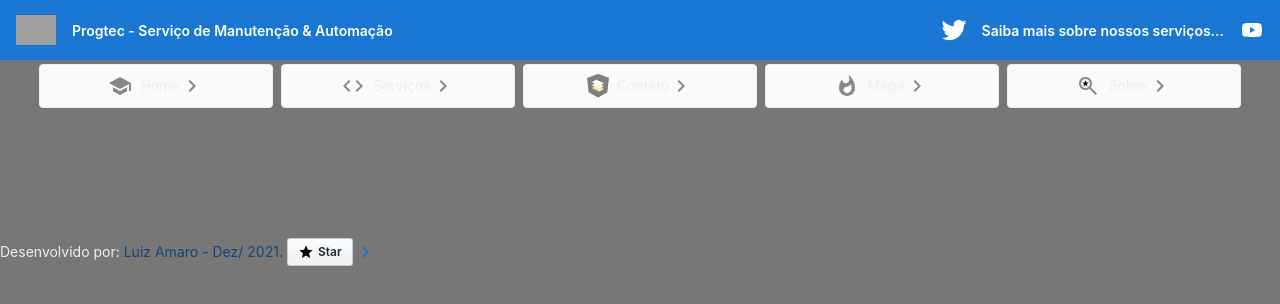
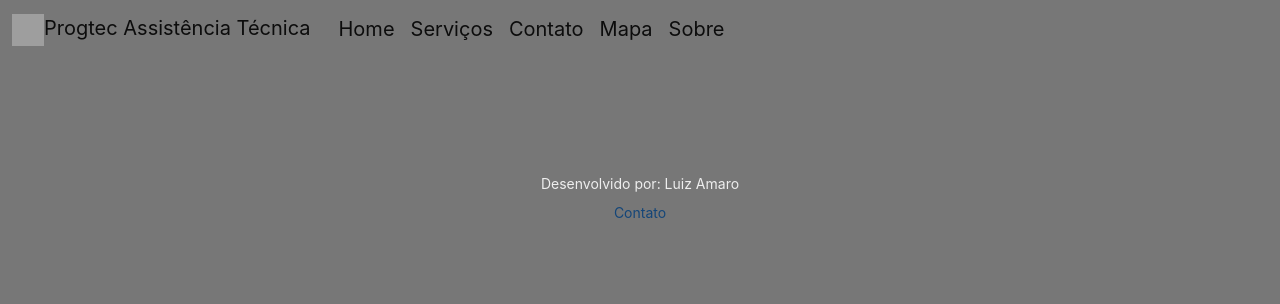
Before and after one commit to luizbarueri/Site_bootstrap_Exemplo, an Angular app: page / in a window 1280 px wide. Shown: the top 304 px of the page. Built offline with nearby package versions, Linux system fonts and the light colour scheme; grey boxes are pictures that could not be loaded.

Commit message:
alterado menu e rodape de angular para bootstrap

```diff
--- a/src/app/app.component.css
+++ b/src/app/app.component.css
@@ -5,6 +5,9 @@
     box-sizing: border-box;
     -webkit-font-smoothing: antialiased;
     -moz-osx-font-smoothing: grayscale;
+  }
+  nav {
+    font-size: 16pt;
   }
 
   h1,
@@ -22,38 +25,6 @@
 
   .spacer {
     flex: 1;
-  }
-
-  .toolbar {
-    position: absolute;
-    top: 0;
-    left: 0;
-    right: 0;
-    height: 60px;
-    display: flex;
-    align-items: center;
-    background-color: #1976d2;
-    color: white;
-    font-weight: 600;
-  }
-
-  .toolbar img {
-    margin: 0 16px;
-  }
-
-  .toolbar #twitter-logo {
-    height: 40px;
-    margin: 0 8px;
-  }
-
-  .toolbar #youtube-logo {
-    height: 40px;
-    margin: 0 16px;
-  }
-
-  .toolbar #twitter-logo:hover,
-  .toolbar #youtube-logo:hover {
-    opacity: 0.8;
   }
 
   .content {
@@ -147,7 +118,7 @@
   }
 
   a:hover {
-    color: #c95938;
+    color: #eee;
   }
 
   .terminal {
@@ -188,7 +159,7 @@
     box-shadow: 0px 3px 15px rgba(0, 0, 0, 0.2);
   }
 
-  footer {
+  /* footer {
     margin-top: 8px;
     display: flex;
     align-items: center;
@@ -198,7 +169,7 @@
   footer a {
     display: flex;
     align-items: center;
-  }
+  } */
 
   .github-star-badge {
     color: #24292e;
--- a/src/app/app.component.html
+++ b/src/app/app.component.html
@@ -7,62 +7,23 @@
 <!-- * * * * * * * * * * End of Placeholder * * * * * * * * * * * -->
 <!-- * * * * * * * * * * * * * * * * * * * * * * * * * * * * * * * -->
 <!-- Toolbar -->
-<div class="toolbar" role="banner">
-  <img
-    width="40"
-    alt="Progtec Logo"
-    src="../assets/images/KEY04.ICO"
-  />
-  <span>Progtec - Serviço de Manutenção & Automação</span>
-    <div class="spacer"></div>
-    <a aria-label="Angular on twitter" target="_blank" rel="noopener" href="https://progtec-assistencia-tecnica.negocio.site" title="Twitter">
-      <svg id="twitter-logo" height="24" data-name="Logo" xmlns="http://www.w3.org/2000/svg" viewBox="0 0 400 400">
-        <rect width="400" height="400" fill="none"/>
-        <path d="M153.62,301.59c94.34,0,145.94-78.16,145.94-145.94,0-2.22,0-4.43-.15-6.63A104.36,104.36,0,0,0,325,122.47a102.38,102.38,0,0,1-29.46,8.07,51.47,51.47,0,0,0,22.55-28.37,102.79,102.79,0,0,1-32.57,12.45,51.34,51.34,0,0,0-87.41,46.78A145.62,145.62,0,0,1,92.4,107.81a51.33,51.33,0,0,0,15.88,68.47A50.91,50.91,0,0,1,85,169.86c0,.21,0,.43,0,.65a51.31,51.31,0,0,0,41.15,50.28,51.21,51.21,0,0,1-23.16.88,51.35,51.35,0,0,0,47.92,35.62,102.92,102.92,0,0,1-63.7,22A104.41,104.41,0,0,1,75,278.55a145.21,145.21,0,0,0,78.62,23" fill="#fff"/>
-      </svg>
-    </a>
-
-    <span>{{ textoLogo.frase }} </span>
-
-    <a aria-label="Angular on YouTube" target="_blank" rel="noopener" href="https://www.google.com/search?q=Progtec+Assistencia+Tecnica&stick=H4sIAAAAAAAAAONgU1I1qLA0SU4zMEw2tDAzMEhMSTa1MqgwTjUwMEpOSU00NzFPSbNMXsQqHVCUn16SmqzgWFycWVySmpecmagQkpqcl5mcCABhC6HVRwAAAA&hl=pt-BR&mat=CUWljddJ5Y2gEmYB5zj54R1eV4wXVJY9n0dozoqkrjwlCabb6xZfaLhAIMvjpjDbxCpWpu-zf51wqveNQ5OqlquRPLrNWbr4j3IoBvqBhooUAc9JZBRD5jokQ5zUYaBODkpd-0vN4LLAsBVNCSJQE_M&authuser=0" title="YouTube">
-      <svg id="youtube-logo" height="24" width="24" data-name="Logo" xmlns="http://www.w3.org/2000/svg" viewBox="0 0 24 24" fill="#fff">
-        <path d="M0 0h24v24H0V0z" fill="none"/>
-        <path d="M21.58 7.19c-.23-.86-.91-1.54-1.77-1.77C18.25 5 12 5 12 5s-6.25 0-7.81.42c-.86.23-1.54.91-1.77 1.77C2 8.75 2 12 2 12s0 3.25.42 4.81c.23.86.91 1.54 1.77 1.77C5.75 19 12 19 12 19s6.25 0 7.81-.42c.86-.23 1.54-.91 1.77-1.77C22 15.25 22 12 22 12s0-3.25-.42-4.81zM10 15V9l5.2 3-5.2 3z"/>
-      </svg>
-    </a>
-</div>
-<!--MENU-->
-<div class="card-container">
-  <a class="card" rel="noopener" routerLink="home">
-    <svg class="material-icons" xmlns="http://www.w3.org/2000/svg" width="24" height="24" viewBox="0 0 24 24"><path d="M5 13.18v4L12 21l7-3.82v-4L12 17l-7-3.82zM12 3L1 9l11 6 9-4.91V17h2V9L12 3z"/></svg>
-    <span>Home</span>
-    <svg class="material-icons" xmlns="http://www.w3.org/2000/svg" width="24" height="24" viewBox="0 0 24 24"><path d="M10 6L8.59 7.41 13.17 12l-4.58 4.59L10 18l6-6z"/></svg>    </a>
-
-  <a class="card"  rel="noopener" routerLink="servico">
-    <svg class="material-icons" xmlns="http://www.w3.org/2000/svg" width="24" height="24" viewBox="0 0 24 24"><path d="M9.4 16.6L4.8 12l4.6-4.6L8 6l-6 6 6 6 1.4-1.4zm5.2 0l4.6-4.6-4.6-4.6L16 6l6 6-6 6-1.4-1.4z"/></svg>
-    <span>Serviços</span>
-    <svg class="material-icons" xmlns="http://www.w3.org/2000/svg" width="24" height="24" viewBox="0 0 24 24"><path d="M10 6L8.59 7.41 13.17 12l-4.58 4.59L10 18l6-6z"/></svg>
-  </a>
-
-  <a class="card"  rel="noopener" routerLink="contato">
-    <svg xmlns="http://www.w3.org/2000/svg" style="margin-right: 8px" width="21.813" height="23.453" viewBox="0 0 21.813 23.453"><path d="M4099.584,972.736h0l-10.882,3.9,1.637,14.4,9.245,5.153,9.245-5.153,1.686-14.4Z" transform="translate(-4088.702 -972.736)" fill="#808080"/><path d="M4181.516,972.736v23.453l9.245-5.153,1.686-14.4Z" transform="translate(-4170.633 -972.736)" fill="#808080"/><path d="M4137.529,1076.127l-7.7-3.723,4.417-2.721,7.753,3.723Z" transform="translate(-4125.003 -1058.315)" fill="#ffe0b2"/><path d="M4137.529,1051.705l-7.7-3.723,4.417-2.721,7.753,3.723Z" transform="translate(-4125.003 -1036.757)" fill="#fff3e0"/><path d="M4137.529,1027.283l-7.7-3.723,4.417-2.721,7.753,3.723Z" transform="translate(-4125.003 -1015.199)" fill="#fff"/></svg>
-    <span>Contato</span>
-    <svg class="material-icons" xmlns="http://www.w3.org/2000/svg" width="24" height="24" viewBox="0 0 24 24"><path d="M10 6L8.59 7.41 13.17 12l-4.58 4.59L10 18l6-6z"/></svg>
-  </a>
-
-  <a class="card" rel="noopener" href="mapa">
-    <svg class="material-icons" xmlns="http://www.w3.org/2000/svg" width="24" height="24" viewBox="0 0 24 24"><path d="M13.5.67s.74 2.65.74 4.8c0 2.06-1.35 3.73-3.41 3.73-2.07 0-3.63-1.67-3.63-3.73l.03-.36C5.21 7.51 4 10.62 4 14c0 4.42 3.58 8 8 8s8-3.58 8-8C20 8.61 17.41 3.8 13.5.67zM11.71 19c-1.78 0-3.22-1.4-3.22-3.14 0-1.62 1.05-2.76 2.81-3.12 1.77-.36 3.6-1.21 4.62-2.58.39 1.29.59 2.65.59 4.04 0 2.65-2.15 4.8-4.8 4.8z"/></svg>
-    <span>Mapa</span>
-    <svg class="material-icons" xmlns="http://www.w3.org/2000/svg" width="24" height="24" viewBox="0 0 24 24"><path d="M10 6L8.59 7.41 13.17 12l-4.58 4.59L10 18l6-6z"/></svg>
-  </a>
-
-  <a class="card" rel="noopener" routerLink="sobre">
-    <svg class="material-icons" xmlns="http://www.w3.org/2000/svg" enable-background="new 0 0 24 24" height="24px" viewBox="0 0 24 24" width="24px" fill="#000000"><g><rect fill="none" height="24" width="24"/></g><g><g><path d="M14.73,13.31C15.52,12.24,16,10.93,16,9.5C16,5.91,13.09,3,9.5,3S3,5.91,3,9.5C3,13.09,5.91,16,9.5,16 c1.43,0,2.74-0.48,3.81-1.27L19.59,21L21,19.59L14.73,13.31z M9.5,14C7.01,14,5,11.99,5,9.5S7.01,5,9.5,5S14,7.01,14,9.5 S11.99,14,9.5,14z"/><polygon points="10.29,8.44 9.5,6 8.71,8.44 6.25,8.44 8.26,10.03 7.49,12.5 9.5,10.97 11.51,12.5 10.74,10.03 12.75,8.44"/></g></g></svg>
-    <span>Sobre</span>
-    <svg class="material-icons" xmlns="http://www.w3.org/2000/svg" width="24" height="24" viewBox="0 0 24 24"><path d="M10 6L8.59 7.41 13.17 12l-4.58 4.59L10 18l6-6z"/></svg>
-  </a>
-
-</div>
+<nav class="navbar navbar-expand-lg navbar-light margin">
+  <div class="container-fluid">
+      <a class="navbar-brand" routerLink="home">
+          <img src="../assets/images/KEY04.ICO" alt="Logo Progtec" width="32px" height="32">Progtec Assistência Técnica
+      </a>
+      <!-- <div class="collapse navbar-collapse"> -->
+      <div class="container">
+          <ul  class="navbar-nav">
+              <li class="nav-item"><a class="navbar-brand" routerLink="home">Home</a></li>
+              <li class="nav-item"><a class="navbar-brand" routerLink="servico">Serviços</a></li>
+              <li class="nav-item"><a class="navbar-brand" routerLink="contato">Contato</a></li>
+              <li class="nav-item"><a class="navbar-brand" routerLink="mapa">Mapa</a></li>
+              <li class="nav-item"><a class="navbar-brand" routerLink="sobre">Sobre</a></li>
+          </ul>
+      </div>
+  </div>
+</nav>
 
 <div class="content" role="main">
   <!--Conteudo Geral-->
@@ -70,15 +31,8 @@
 </div>
 
 <!-- Footer -->
-<footer>
-  Desenvolvido por:&nbsp;
-  <a routerLink="contato" target="_blank" rel="noopener"> Luiz Amaro - Dez/ 2021.
-    <div class="github-star-badge">
-        <svg class="material-icons" xmlns="http://www.w3.org/2000/svg" width="24" height="24" viewBox="0 0 24 24"><path d="M0 0h24v24H0z" fill="none"/><path d="M12 17.27L18.18 21l-1.64-7.03L22 9.24l-7.19-.61L12 2 9.19 8.63 2 9.24l5.46 4.73L5.82 21z"/></svg>
-      Star
-    </div>
-  </a>
-  <a routerLimk="contato" rel="noopener">
-    <svg class="material-icons" xmlns="http://www.w3.org/2000/svg" width="24" height="24" viewBox="0 0 24 24"><path d="M10 6L8.59 7.41 13.17 12l-4.58 4.59L10 18l6-6z" fill="#1976d2"/><path d="M0 0h24v24H0z" fill="none"/></svg>
-  </a>
+<footer id="rodape">
+  <div class = "margin estilo-rodape">
+      <p class="text-center">Desenvolvido por: Luiz Amaro<a class="nav-link"  routerLink="contato">Contato</a></p>
+  </div>
 </footer>
--- a/src/assets/index.html
+++ b/src/assets/index.html
@@ -96,7 +96,7 @@
     </section>
     <footer id="rodape">
         <div class = "margin estilo-rodape">
-            <p class="text-center">Desenvolvido por: Luiz Amaro<a class="nav-link"  href="#quemsomos">Inicio</a></li></p>
+            <p class="text-center">Desenvolvido por: Luiz Amaro<a class="nav-link"  href="#quemsomos">Inicio</a></p>
         </div>
     </footer>
 </body>
```
